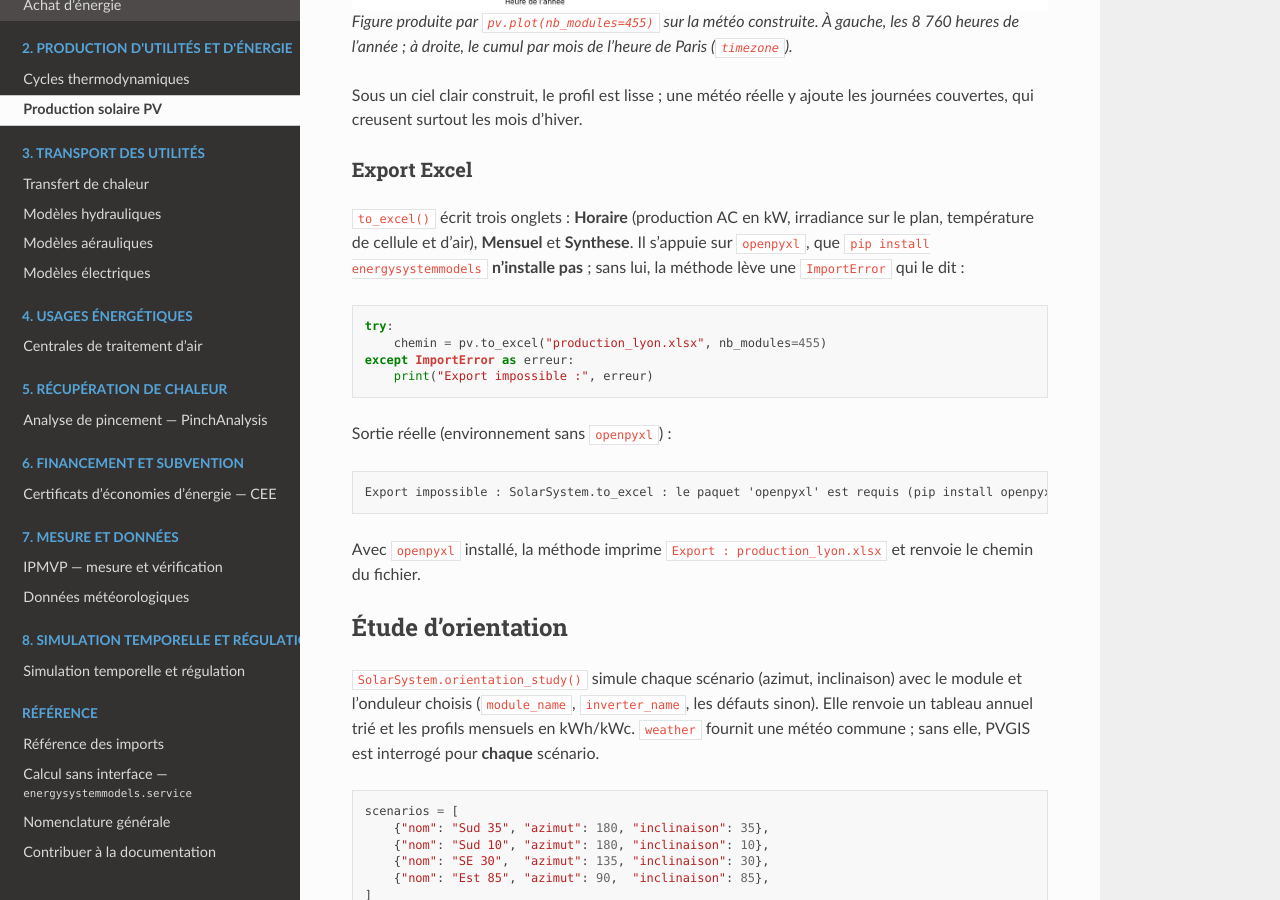
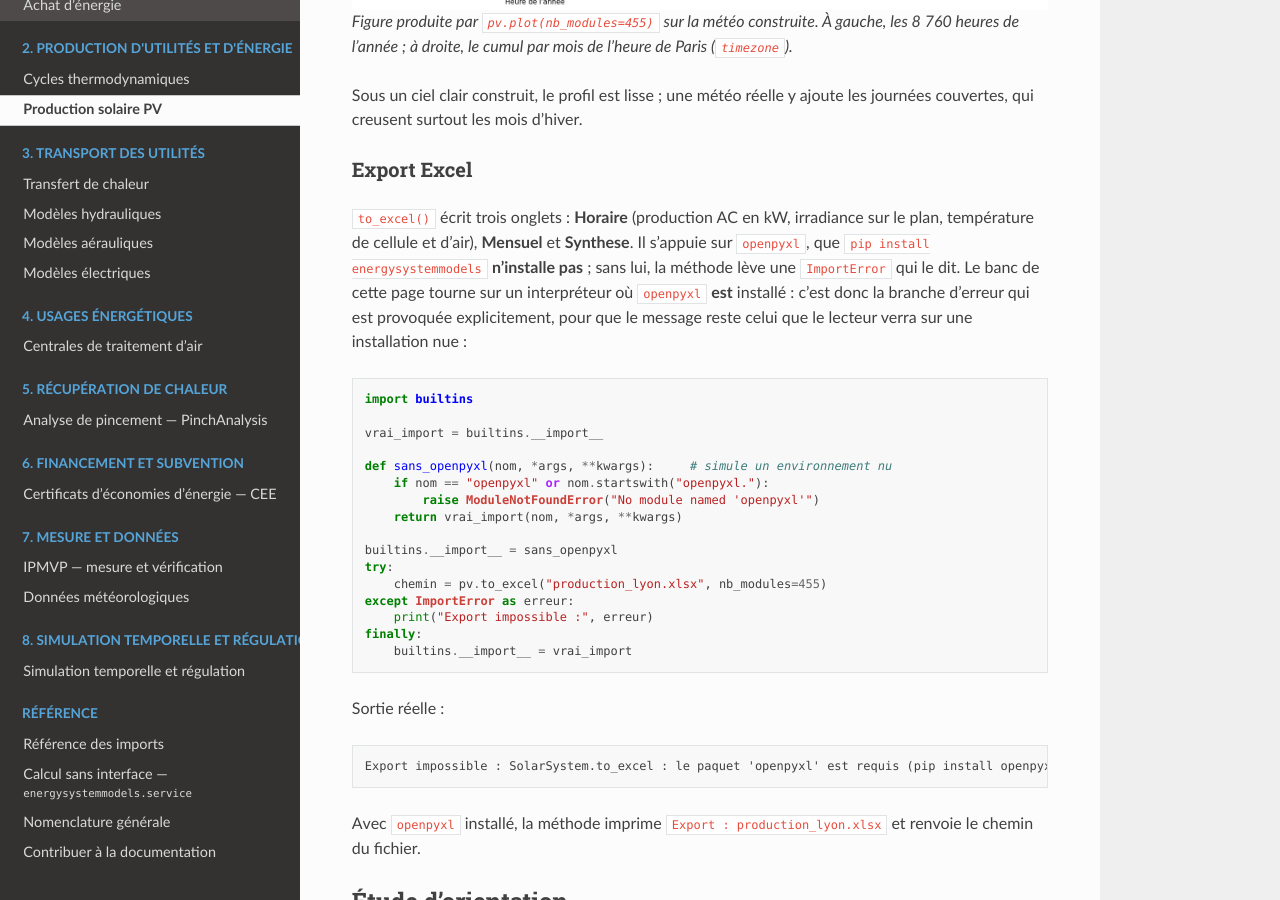
Before and after one commit to ZoheirHADID/EnergySystemModels-fr, a Sphinx documentation site: the page built from docs/source/009-pv-solaire/index.rst, in a window 1280 px wide and 900 px high, scrolled down 5326 px. Built offline with Sphinx 7.4.7 and the Read the Docs theme 3.1.0, drawn with Linux system fonts in a browser that asks for light colours.

Commit message:
doc(pv): la branche d'erreur d'openpyxl est provoquee explicitement (banc au cran 5)
La page imposait `openpyxl` absent dans son environnement d'execution : elle
tombait au cran 2 des que `openpyxl` est installe (cas de l'interpreteur du
banc). Le bloc neutralise `builtins.__import__` le temps de l'appel de
`to_excel`, dans un `try/finally`, et reproduit le message publie.

Banc : `009-pv-solaire/index.rst` de nouveau au cran 5 (112 pages au cran 5).
Build Sphinx -E -W : 0 warning.

```diff
--- a/docs/source/009-pv-solaire/index.rst
+++ b/docs/source/009-pv-solaire/index.rst
@@ -285,16 +285,31 @@ Export Excel
 ``to_excel()`` écrit trois onglets : **Horaire** (production AC en kW, irradiance
 sur le plan, température de cellule et d'air), **Mensuel** et **Synthese**. Il
 s'appuie sur ``openpyxl``, que ``pip install energysystemmodels`` **n'installe
-pas** ; sans lui, la méthode lève une ``ImportError`` qui le dit :
+pas** ; sans lui, la méthode lève une ``ImportError`` qui le dit. Le banc de
+cette page tourne sur un interpréteur où ``openpyxl`` **est** installé : c'est
+donc la branche d'erreur qui est provoquée explicitement, pour que le message
+reste celui que le lecteur verra sur une installation nue :
 
 .. code-block:: python
 
+   import builtins
+
+   vrai_import = builtins.__import__
+
+   def sans_openpyxl(nom, *args, **kwargs):     # simule un environnement nu
+       if nom == "openpyxl" or nom.startswith("openpyxl."):
+           raise ModuleNotFoundError("No module named 'openpyxl'")
+       return vrai_import(nom, *args, **kwargs)
+
+   builtins.__import__ = sans_openpyxl
    try:
        chemin = pv.to_excel("production_lyon.xlsx", nb_modules=455)
    except ImportError as erreur:
        print("Export impossible :", erreur)
+   finally:
+       builtins.__import__ = vrai_import
 
-Sortie réelle (environnement sans ``openpyxl``) :
+Sortie réelle :
 
 .. code-block:: text
 
```
Also changed, not shown: banc_doc.json (+20 -5 lines).
